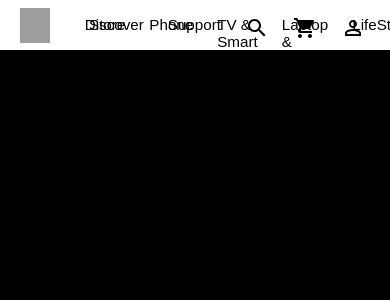
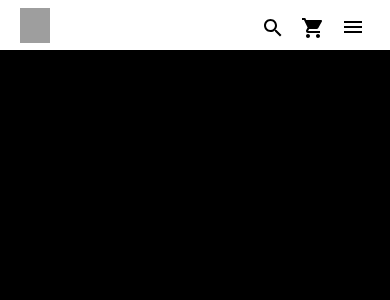
Before and after one commit to akshaypanampatta/Xiaomi-clone, a React (Vite) app: page / in a window 390 px wide. Shown: the top 300 px of the page. Built offline with nearby package versions, Linux system fonts and the light colour scheme; grey boxes are pictures that could not be loaded.

Commit message:
made navbar responsive

```diff
--- a/src/components/Navbar/Navbar.css
+++ b/src/components/Navbar/Navbar.css
@@ -43,3 +43,92 @@
 .menubar {
   display: none;
 }
+
+/* After button click */
+
+.navbar1 {
+  width: 100%;
+  height: 450px;
+  display: flex;
+  background-color: rgb(255, 255, 255);
+  transition: 1s ease;
+}
+.first-list1 {
+  display: flex;
+  font-size: 1.2rem;
+  cursor: pointer;
+  color: #36454f;
+  padding-top: 1rem;
+}
+
+.left-list1 {
+  position: absolute;
+  list-style-type: none;
+  display: flex;
+  flex-wrap: wrap;
+  flex-direction: column;
+  top: 1.5rem;
+}
+.nav-right1{
+  position: fixed;
+  display: flex;
+  flex-wrap: wrap;
+  top: 230px;
+  left: 45px;
+  background-color: transparent;
+
+
+}
+.right-list-2{
+  display: flex;
+  flex-direction: column;
+  list-style-type: none;
+
+}
+.second-list-2 {
+  display: flex;
+  background-color: transparent;
+  margin-top: 1rem;
+  cursor: pointer;
+  color: black;
+}
+
+
+
+
+
+
+@media (max-width: 790px) {
+  .left-list {
+    display: none;
+  }
+  .discover,
+  .support,
+  .profile-icon
+   {
+    display: none;
+  }
+  .nav-right{
+    justify-content: flex-start;
+  }
+  .search-icon,
+  .cart-icon {
+    position:relative;
+    color: black;
+    right: 40px;
+  }
+  .menubar {
+    display: block;
+    position: absolute;
+    right: 25px;
+    top: 15px;
+  }
+}
+
+@media (max-width: 950px) {
+  .first-list,
+  .second-list {
+    font-size: 0.9rem;
+    padding-left: 1rem;
+  }
+}
--- a/src/components/Navbar/Navbar.jsx
+++ b/src/components/Navbar/Navbar.jsx
@@ -40,13 +40,12 @@ const Navbar = () => {
         </span>
 
         <span className={state === false ? "nav-right" : "nav-right1"}>
-          <ul className="right-list">
-            <li className="second-list discover">Discover</li>
-            <li className="second-list support">Support</li>
-            <li className="second-list search-icon"><SearchIcon/></li>
-            <li className="second-list cart-icon"><ShoppingCartIcon/></li>
-            <li className="second-list profile-icon"><PersonOutlineIcon/></li>
-
+          <ul className={state===false?"right-list":"right-list-2"}>
+            <li className={state===false?"second-list discover":"second-list-2 "}>Discover</li>
+            <li className={state===false?"second-list support":"second-list-2 "}>Support</li>
+            <li className={state===false?"second-list search-icon":"second-list-2 "}><SearchIcon/></li>
+            <li className={state===false?"second-list cart-icon":"second-list-2 "}><ShoppingCartIcon/></li>
+            <li className={state===false?"second-list support profile-icon":"second-list-2 "}><PersonOutlineIcon/></li>
           </ul>
         </span>
         <span className="menubar" onClick={() => setState(!state)}>
```
